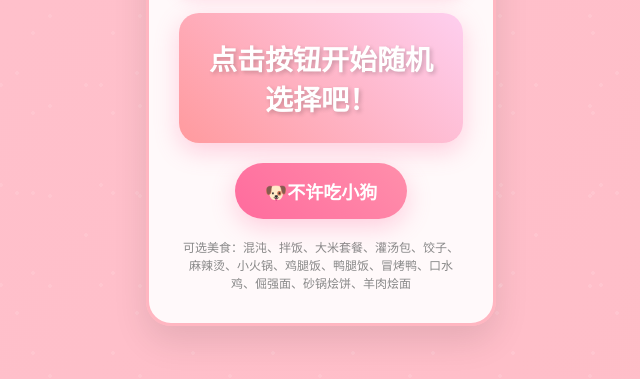
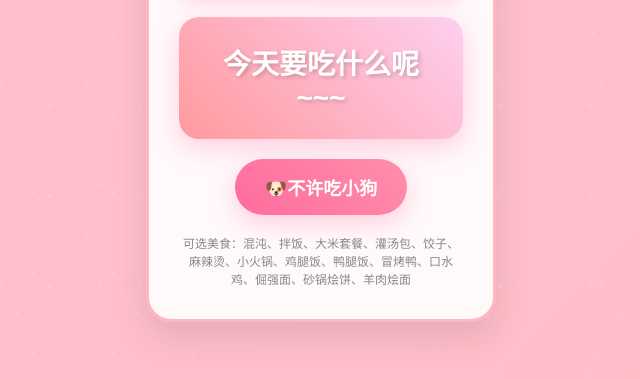
Before and after one commit to awqwqwa/xiaomaomi, a plain HTML site: page index.html in a window 1280 px wide. Shown: the part 335-714 px from the top of the page, without its empty margins (319-959 px from the left). Drawn offline with Linux system fonts and the light colour scheme.

Commit message:
feat: 修改选中词

```diff
--- a/index.html
+++ b/index.html
@@ -221,7 +221,7 @@
             </div>
 
             <div class="result hidden" id="result">
-                点击按钮开始随机选择吧！
+                今天要吃什么呢~~~
             </div>
 
             <button class="generate-btn" onclick="generateFood()">
```
